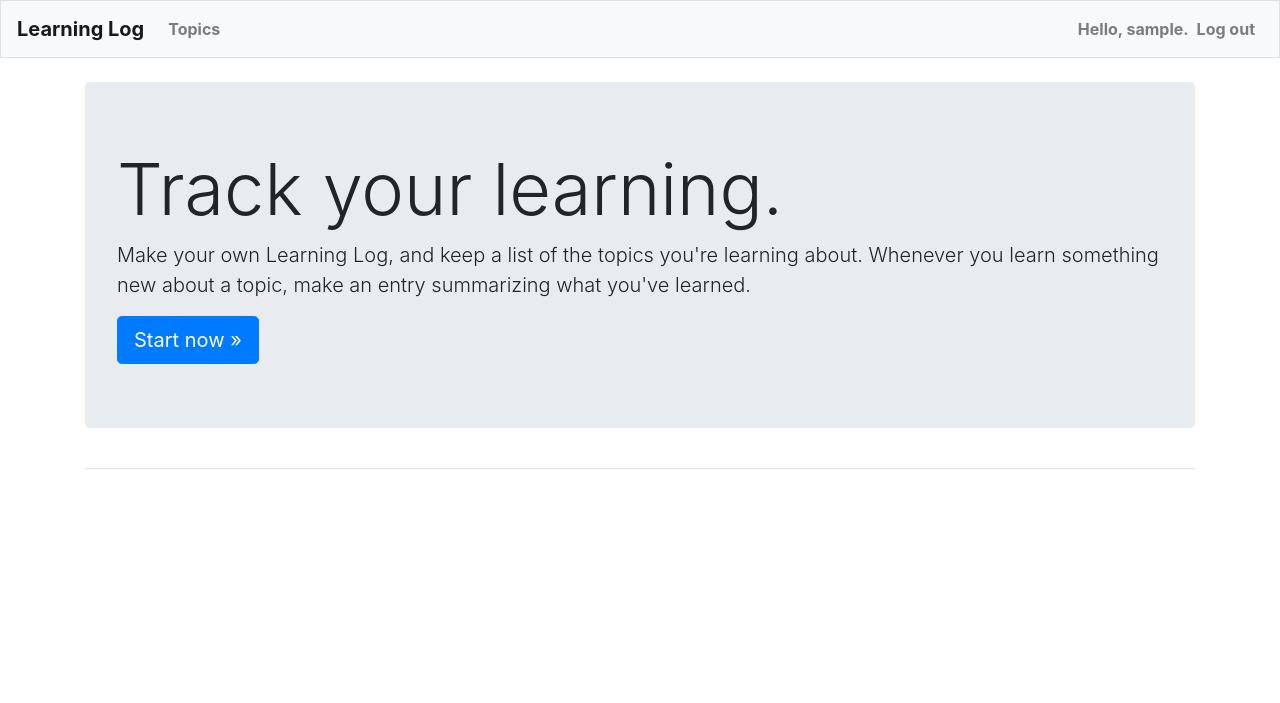
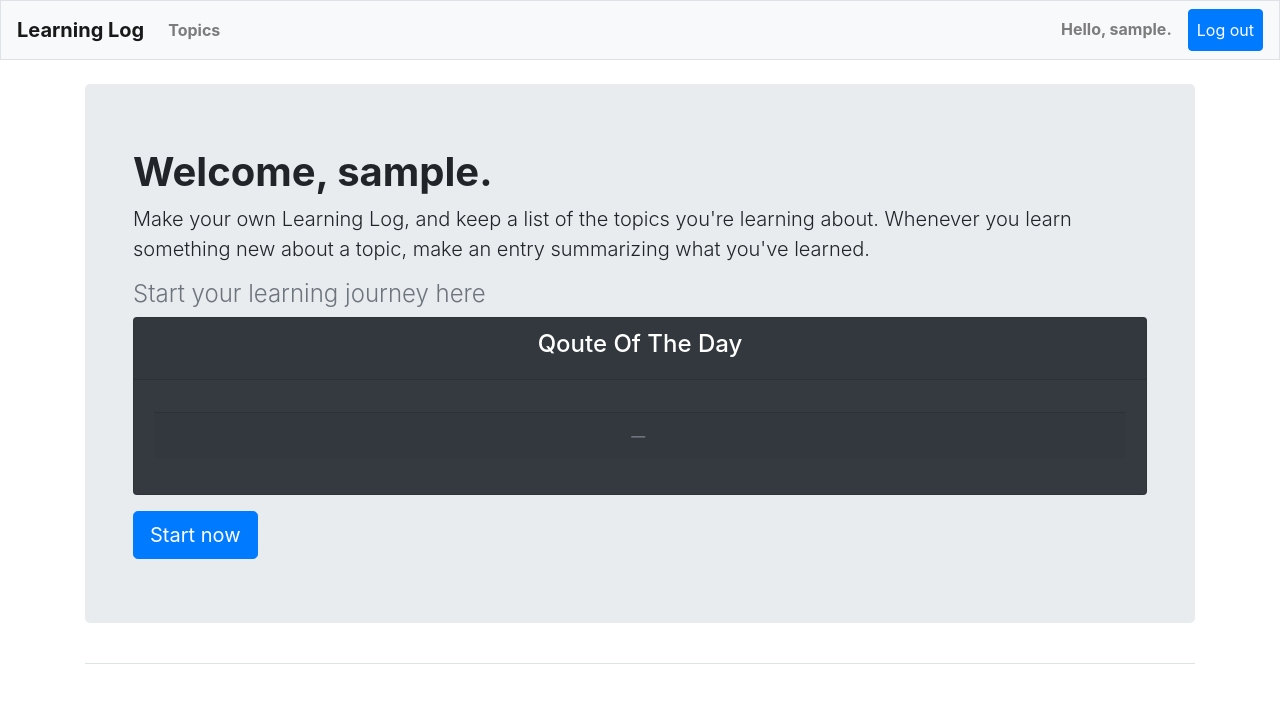
Before and after one commit to Sop-cyber/Track-learn, a Django app: page / in a window 1280 px wide. Shown: the top 703 px of the page. Run offline with Django 3.2, Linux system fonts and the light colour scheme; the visitor is signed in with stand-in values (Sample User, id 1); some libraries are stand-ins or nearby versions.

Commit message:
updated homepage

```diff
--- a/learning_log/settings.py
+++ b/learning_log/settings.py
@@ -23,7 +23,7 @@ BASE_DIR = os.path.dirname(os.path.dirname(os.path.abspath(__file__)))
 SECRET_KEY = '(m$&c!=m8gmnv__w_m90$d##2ko8@lgb=p-l9!@!_^rpj()jg5'
 
 # SECURITY WARNING: don't run with debug turned on in production!
-DEBUG = False
+DEBUG = True
 
 ALLOWED_HOSTS = []
 
--- a/learning_log/urls.py
+++ b/learning_log/urls.py
@@ -15,9 +15,11 @@ Including another URLconf
 """
 from django.contrib import admin
 from django.urls import path, include
+from django.conf.urls.static import static
 
 urlpatterns = [
     path('admin/', admin.site.urls),
     path('', include('learning_logs.urls')),
     path('users/', include('users.urls')),
 ]
+# + static(settings.STATIC_URL, document_root=settings.STATIC_ROOT)
--- /dev/null
+++ b/learning_logs/static/learning_logs/app.js
@@ -0,0 +1,30 @@
+let qouteText = document.getElementById("qoute-text");
+let qouteAuthor = document.getElementById("qoute-author");
+
+function fetchQoute() {
+  fetch("https://type.fit/api/quotes")
+    .then((response) => {
+      return response.json();
+    })
+    .then((data) => {
+      console.log(data);
+      //   console.log(qouteText.innerHTML = ran.text)
+      let initialQoute = data[Math.floor(Math.random() * data.length)];
+      qouteText.innerHTML = initialQoute.text;
+
+      qouteAuthor.innerHTML = `"${initialQoute.author}"`;
+      qouteAuthor.innerHTML =
+        initialQoute.author === null ? "" : `"${initialQoute.author}"`;
+      //   setInterval(() => {
+      //     let newQoute = newQoute + initialQoute
+      //     qouteText.innerHTML = newQoute.text
+      //     qouteAuthor.innerHTML = `${newQoute.author}`
+      //     console.log(ran)
+      // }, 1000)
+    })
+    .catch((err) => {
+      console.log("there was an error fetching" + err);
+    });
+}
+
+fetchQoute();
--- a/learning_logs/templates/learning_logs/base.html
+++ b/learning_logs/templates/learning_logs/base.html
@@ -1,4 +1,5 @@
 {% load bootstrap4 %}
+{% load static %}
 <!doctype html>
 <html lang="en">
   <head>
@@ -30,14 +31,14 @@
               <span class="navbar-text">Hello, {{ user.username }}.</span>
             </li>
             <li class="nav-item">
-              <a class="nav-link" href="{% url 'users:logout' %}">Log out</a>
+              <a class="nav-link btn btn-primary ml-3 text-white" href="{% url 'users:logout' %}">Log out</a>
             </li>
           {% else %}
             <li class="nav-item">
-             <a class="nav-link" href="{% url 'users:register' %}">Register</a>
+             <a class="nav-link btn btn-outline-primary" href="{% url 'users:register' %}">Register</a>
             </li>
             <li class="nav-item">
-             <a class="nav-link" href="{% url 'users:login' %}">Log in</a>
+             <a class="nav-link btn btn-primary ml-3 text-white" href="{% url 'users:login' %}">Log in</a>
             </li>
           {% endif %}
         </ul>
@@ -48,8 +49,10 @@
        {% block page_header %}{% endblock page_header %}
       </div>
       <div>
+
        {% block content %}{% endblock content %}
       </div>
     </main>
+    <script src="{% static 'learning_logs/app.js' %}"></script>
   </body>
 </html>
--- a/learning_logs/templates/learning_logs/index.html
+++ b/learning_logs/templates/learning_logs/index.html
@@ -1,18 +1,40 @@
-{% extends "learning_logs/base.html" %}
-{% block page_header %}
-  <div class="jumbotron">
-    <h1 class="display-3">Track your learning.</h1>
-    <p class="lead">
-      Make your own Learning Log, and keep a list of the
-      topics you're learning about. Whenever you learn something new
-      about a topic, make an entry summarizing what you've learned.
-    </p>
-    {% if user.is_authenticated %}
-    <a class="btn btn-lg btn-primary" href="{% url 'learning_logs:topics'%}"
- role="button">Start now &raquo;</a>
-    {% else %}
-      <a class="btn btn-lg btn-primary" href="{% url 'users:register' %}"
- role="button">Register &raquo;</a>
-    {% endif %}
+{% extends "learning_logs/base.html" %} {% block page_header %}
+<div class="jumbotron px-5">
+  <h1 class="font-weight-bold">Welcome, {{ user.username }}.</h1>
+  <p class="lead">
+    Make your own Learning Log, and keep a list of the topics you're learning
+    about. Whenever you learn something new about a topic, make an entry
+    summarizing what you've learned.
+  </p>
+  <h4 class="text-muted font-weight-light font-size-larger">
+    Start your learning journey here
+  </h4>
+  {% if user.is_authenticated %}
+
+  <div class="card text-white bg-dark mb-3 text-center">
+    <div class="card-header"><h4>Qoute Of The Day</h4></div>
+    <div class="card-body">
+      <h5 id="qoute-text" class="card-title blockquote"></h5>
+      <p
+        id="qoute-author"
+        class="card-footer blockquote-footer font-weight-bold"
+      ></p>
+    </div>
   </div>
+
+  <a
+    class="btn btn-lg btn-primary"
+    href="{% url 'learning_logs:topics'%}"
+    role="button"
+    >Start now</a
+  >
+  {% else %}
+  <a
+    class="btn btn-lg btn-primary"
+    href="{% url 'users:register' %}"
+    role="button"
+    >Register &raquo;</a
+  >
+  {% endif %}
+</div>
 {% endblock page_header %}
```
Also changed, not shown: learning_logs/templates/learning_logs/topics.html (+15 -10 lines), learning_logs/static/learning_logs/imgs/mypic.jpg (added), learning_logs/static/learning_logs/mypic.jpg (added).
